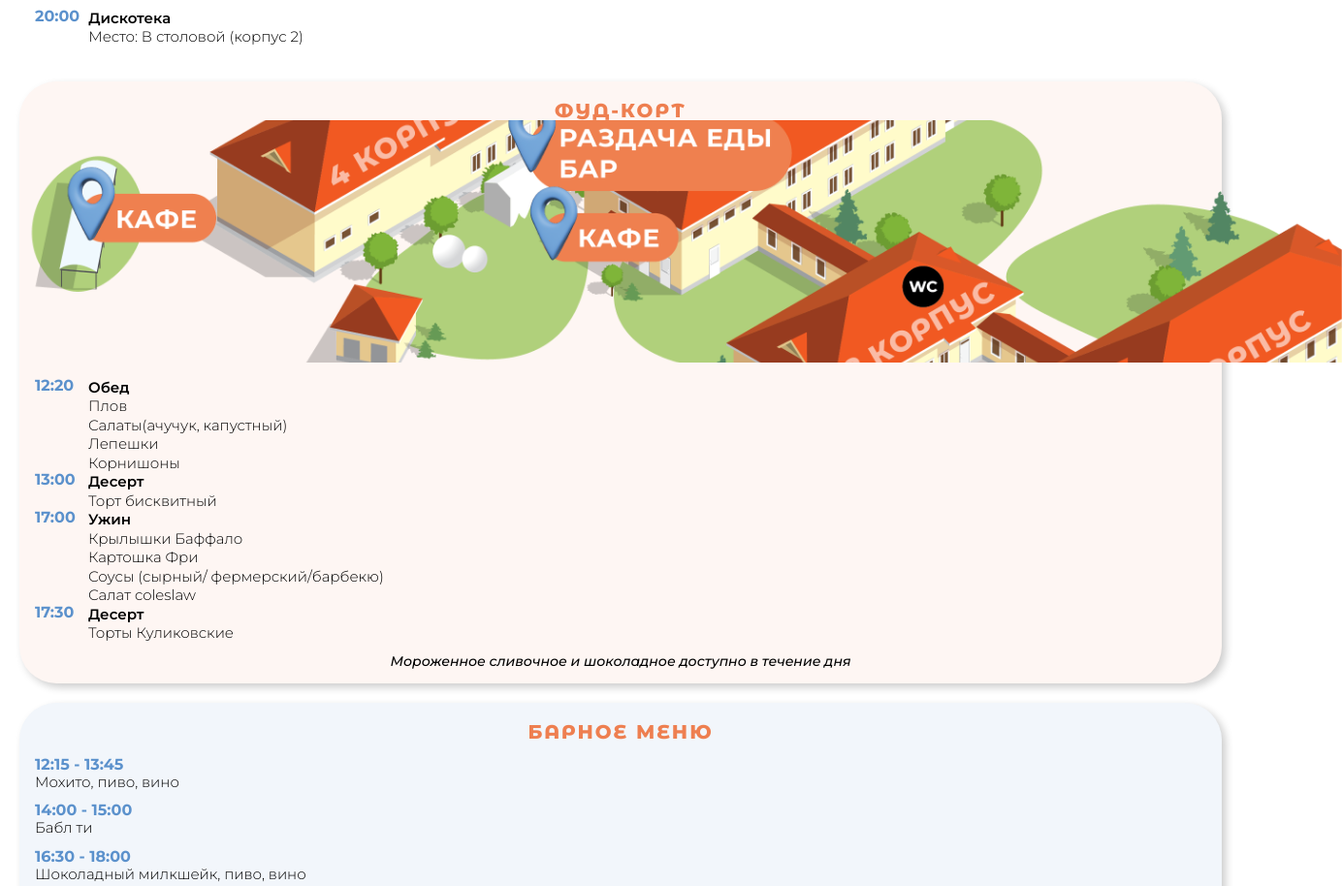
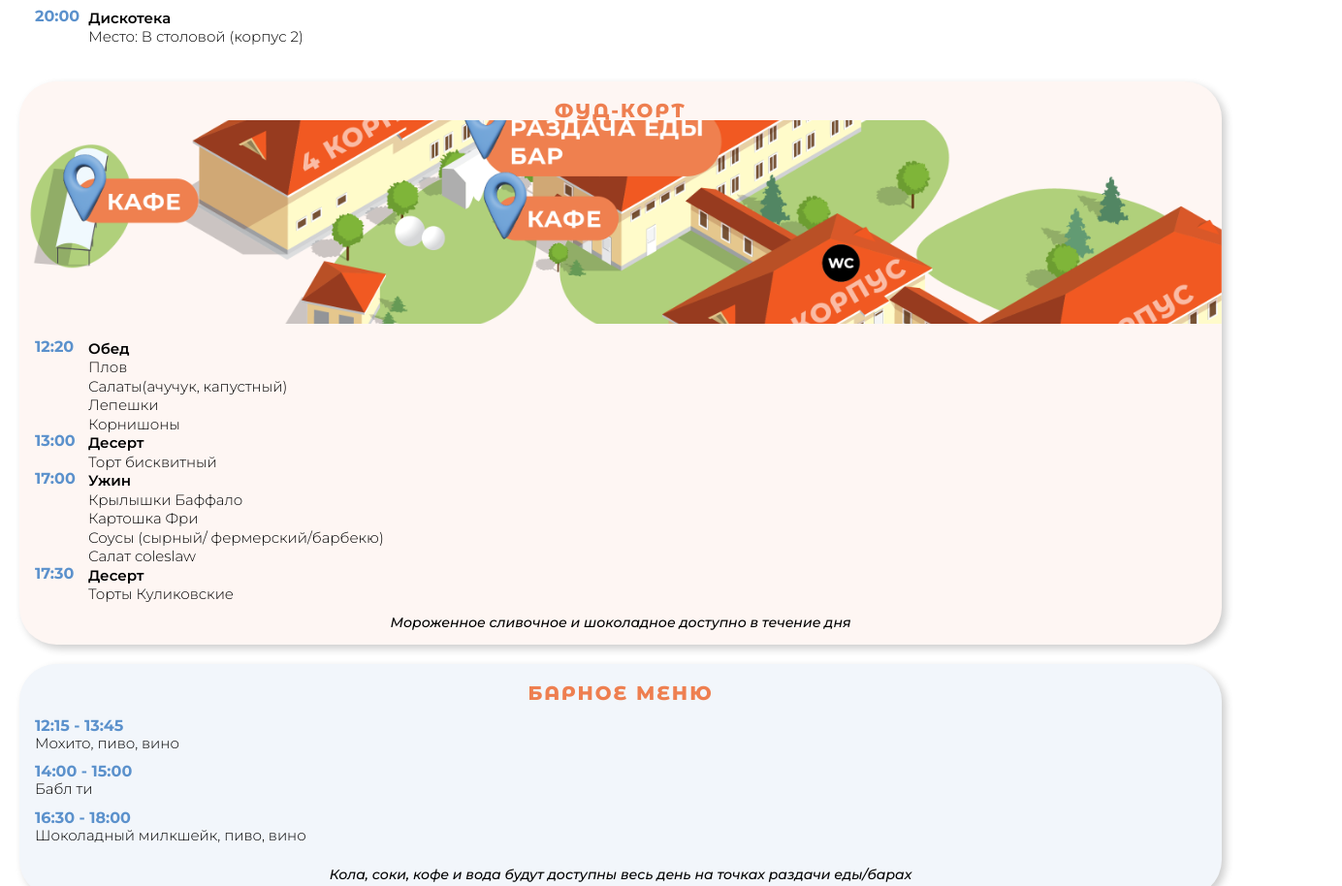
Before and after one commit to DmitriyU-front/famday, a plain HTML site: page index.html in a window 1280 px wide. Shown: the part 873-1787 px from the top of the page at 97% size, 1384 px wide, since content can reach past the window. Drawn offline with Linux system fonts and the light colour scheme.

```diff
--- a/docs/assets/css/styles.css
+++ b/docs/assets/css/styles.css
@@ -230,8 +230,8 @@ h2 {
 }
 
 .menu__map {
-    width: 110%;
-    min-height: 250px;
+    width: 100%;
+    min-height: 210px;
     background-image: url('../img/foods.png');
     background-repeat: no-repeat;
     background-size: cover;
```
Also changed, not shown: 2 other files.
